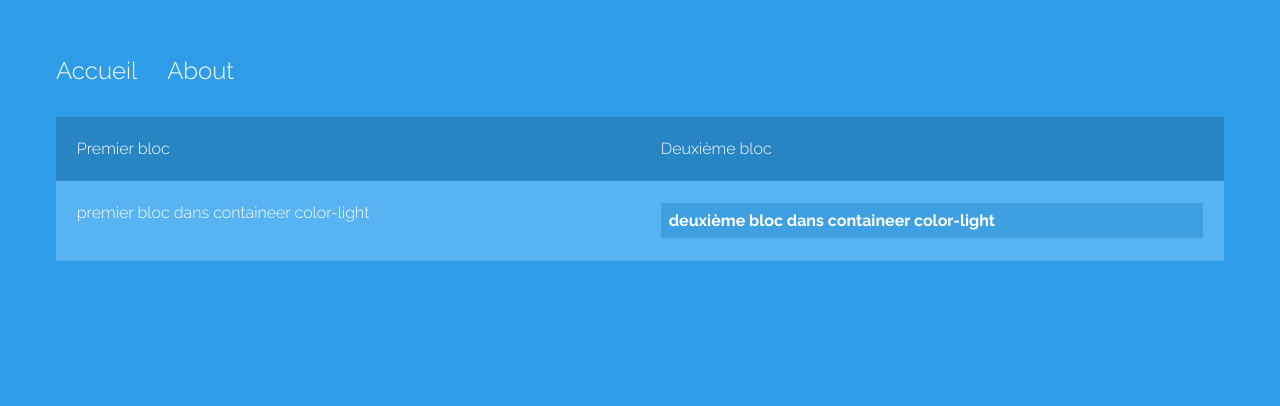
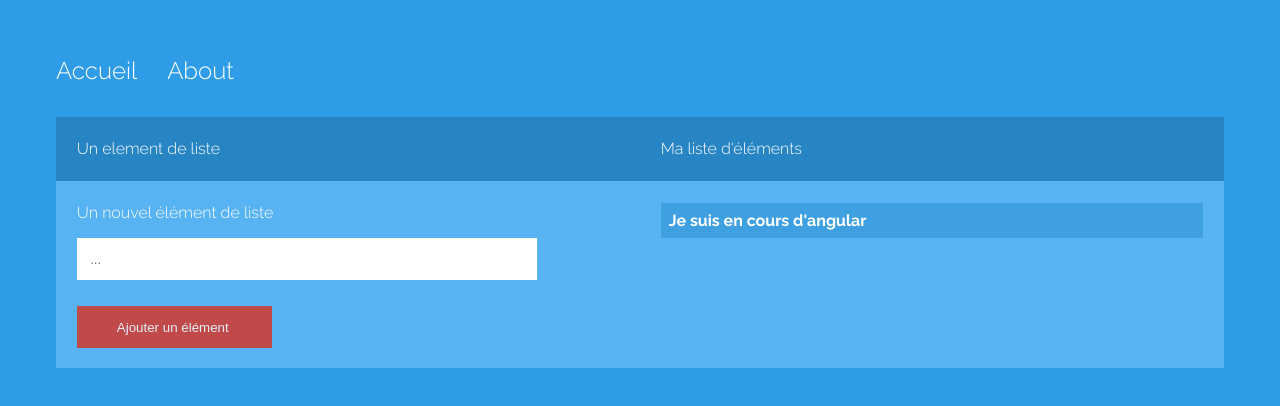
Before and after one commit to El-Mehdi-B/tp4angular, an Angular app: page / in a window 1280 px wide. Shown: the top 406 px of the page. Built offline with nearby package versions, Linux system fonts and the light colour scheme.

Commit message:
question 1.6 (fin)

```diff
--- a/src/app/home/home.component.html
+++ b/src/app/home/home.component.html
@@ -4,19 +4,27 @@
 </ul>
 <div class="container color-dark">
   <div class="col">
-      <p> Premier bloc </p>
+    <p> Un element de liste </p>
+
+
   </div>
   <div class="col">
-        <p> Deuxième bloc </p>
+      <p> Ma liste d'éléments </p>
   </div>
 </div>
 <div class="container color-light" >
   <div class="col">
-        <p class="sm"> premier bloc dans containeer color-light </p>
+      <p class="sm">Un nouvel élément de liste </p>
+      <form>
+        <input type="text" class="txt" name="item" placeholder="..." >
+        <br>
+        <input type="submit" class="btn" value="Ajouter un élément "  >
+        </form>
     </div>
   <div class="col">
      <p class="life-container" >
-          deuxième bloc dans containeer color-light
+          Je suis en cours d'angular
      </p>
   </div>
+
 </div>
```
Lines whose indentation alone changed are shown as unchanged.
